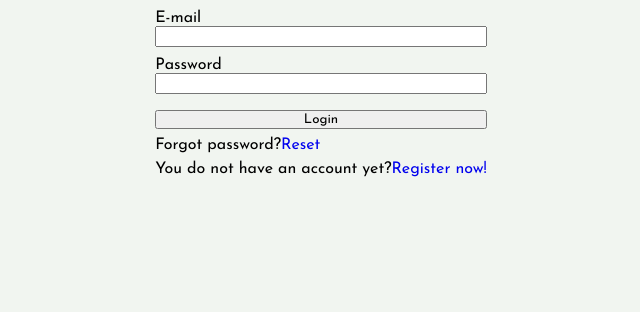
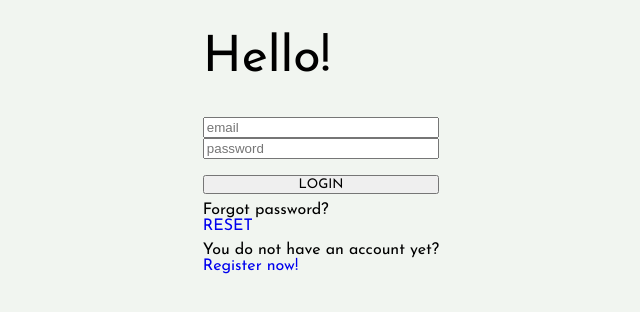
Before and after one commit to infoshareacademy/jfdzr11-team-greenbeans, a React (Vite) app in the folder green-hub/: page /login in a window 1280 px wide. Shown: the top 312 px of the page, without its empty margins (319-959 px from the left). Built offline with nearby package versions, Linux system fonts and the light colour scheme; no server answers.

Commit message:
Components - Authentication styling

```diff
--- a/green-hub/src/components/Authentication/ForgotPassword.jsx
+++ b/green-hub/src/components/Authentication/ForgotPassword.jsx
@@ -16,21 +16,21 @@ const ForgotPassword = () => {
 	};
 
 	return (
-		<>
+		<div className={styles.layout}>
 			<div className={styles.auth_container}>
-				<h2>Forgot your password?</h2>
-				<form onSubmit={handlePasswordReset}>
-					<label htmlFor="email">Type your email to reset</label>
+				<h1>Forgot your password?</h1>
+				<form onSubmit={handlePasswordReset} className={styles.auth_form}>
+					<label htmlFor="email">Type your email to reset:</label>
 					<input
 						type="text"
 						name="email"
 						id="email"
 						required
 					/>
-					<button type="submit">Send</button>
+					<button type="submit">SEND</button>
 				</form>
 			</div>
-		</>
+		</div>
 	);
 };
 
--- a/green-hub/src/components/Authentication/Login.jsx
+++ b/green-hub/src/components/Authentication/Login.jsx
@@ -22,22 +22,21 @@ const Login = () => {
   return (
     <>
       {!currentUser?.uid ? (
+        <div className={styles.layout}>
         <div className={styles.auth_container}>
+          <h1>Hello!</h1>
           <form onSubmit={handleSubmit} className={styles.auth_form}>
-            <label htmlFor="email">E-mail</label>
-            <input type="email" name="email" id="email" required />
-            <label htmlFor="password">Password</label>
-            <input type="password" name="password" id="password" required />
-            <button type="submit">Login</button>
-            <p>
-              Forgot password?
-              <Link to="/forgotpassword">Reset</Link>
-            </p>
-            <p>
-              You do not have an account yet?
-              <Link to="/register">Register now!</Link>
-            </p>
+            {/* <label htmlFor="email">E-mail</label> */}
+            <input type="email" name="email" id="email" placeholder="email"required />
+            {/* <label htmlFor="password">Password</label> */}
+            <input type="password" name="password" id="password" placeholder="password" required />
+            <button type="submit">LOGIN</button>
+            <p>Forgot password?</p>
+            <Link to="/forgotpassword">RESET</Link>
+            <p>You do not have an account yet?</p>
+            <Link to="/register">Register now!</Link>
           </form>
+        </div>
         </div>
       ) : (
         <Navigate to="/" />
--- a/green-hub/src/components/Authentication/Register.jsx
+++ b/green-hub/src/components/Authentication/Register.jsx
@@ -4,6 +4,7 @@ import useAuth from "../../context/AuthContext";
 import { useNavigate } from "react-router-dom";
 import { setDoc, doc } from "@firebase/firestore";
 import { db } from "../../config/firebase";
+import React from "react";
 
 const Register = () => {
 	const navigate = useNavigate();
@@ -41,48 +42,56 @@ const Register = () => {
 	};
 
 	return (
+		<div className={styles.layout}>
 		<div className={styles.auth_container}>
+			<h1>Hi! I'm plant <img src="../../../assets/images/page-main/plant-11.png"/>,<br></br>let introduce yourself!</h1>
 			<form
 				onSubmit={handleSubmit}
 				className={styles.auth_form}
 			>
-				<label htmlFor="firstName">Name</label>
+				{/* <label htmlFor="firstName">Name</label> */}
 				<input
 					type="text"
 					name="firstName"
 					id="firstName"
+					placeholder="what's your name?"
 					required
 				/>
-				<label htmlFor="lastName">Last Name</label>
+				{/* <label htmlFor="lastName">Lastname</label> */}
 				<input
 					type="text"
 					name="lastName"
 					id="lastName"
+					placeholder="what's your lastname?"
 					required
 				/>
-				<label htmlFor="email">E-mail</label>
+				{/* <label htmlFor="email">Email</label> */}
 				<input
 					type="email"
 					name="email"
 					id="email"
+					placeholder="enter your email"
 					required
 				/>
-				<label htmlFor="password">Password</label>
+				{/* <label htmlFor="password">Password</label> */}
 				<input
 					type="password"
 					name="password"
 					id="password"
+					placeholder="create password"
 					required
 				/>
-				<label htmlFor="password_confirm">Password confirmation</label>
+				{/* <label htmlFor="password_confirm">Password confirmation</label> */}
 				<input
 					type="password"
 					name="password_confirm"
 					id="password_confirm"
+					placeholder="confirm password"
 					required
 				/>
-				<button type="submit">Register</button>
+				<button type="submit">REGISTER</button>
 			</form>
+		</div>
 		</div>
 	);
 };
```
